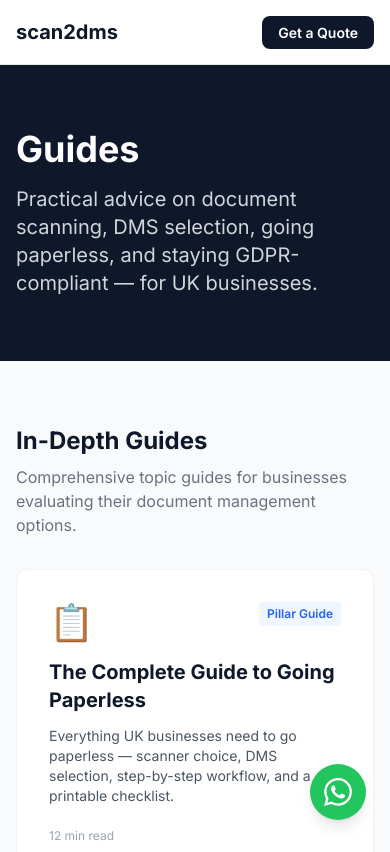
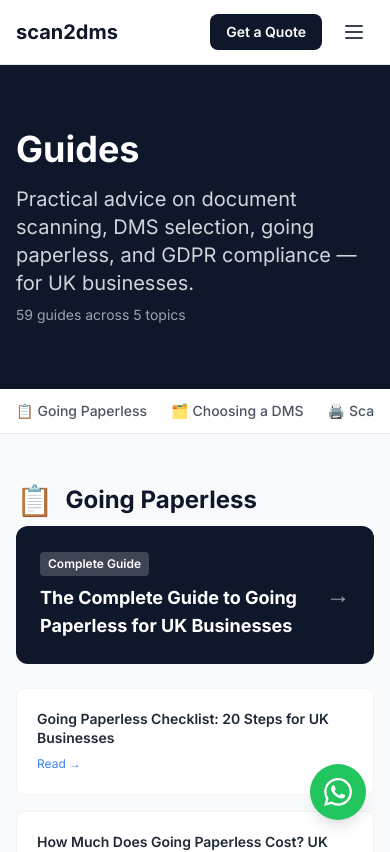
Before and after one commit to ks-g2tron/scan2dms, a Next.js app: page /guides in a window 390 px wide. Shown: the top 852 px of the page. Built offline with nearby package versions, Linux system fonts and the light colour scheme.

Commit message:
feat: full guides index page + mobile hamburger nav + guides footer section

```diff
--- a/src/app/guides/page.tsx
+++ b/src/app/guides/page.tsx
@@ -7,70 +7,100 @@ export const metadata: Metadata = {
   alternates: { canonical: "https://scan2dms.co.uk/guides" },
 };
 
-const pillars = [
+const sections = [
   {
-    href: "/guides/going-paperless-uk-businesses",
-    emoji: "📋",
-    title: "The Complete Guide to Going Paperless",
-    description: "Everything UK businesses need to go paperless — scanner choice, DMS selection, step-by-step workflow, and a printable checklist.",
-    readTime: "12 min read",
-    badge: "Pillar Guide",
+    title: "Going Paperless",
+    slug: "going-paperless",
+    icon: "📋",
+    pillar: { href: "/guides/going-paperless-uk-businesses", title: "The Complete Guide to Going Paperless for UK Businesses" },
+    posts: [
+      { href: "/guides/going-paperless-checklist-uk", title: "Going Paperless Checklist: 20 Steps for UK Businesses" },
+      { href: "/guides/going-paperless-cost-uk-sme", title: "How Much Does Going Paperless Cost? UK SME Guide" },
+      { href: "/guides/going-paperless-manufacturing-shopfloor", title: "Going Paperless on the Manufacturing Shopfloor" },
+      { href: "/guides/going-paperless-law-firm-uk", title: "Going Paperless in a Law Firm: What's Different" },
+      { href: "/guides/digitise-paper-files-backlog", title: "How to Digitise a Backlog of Paper Files" },
+      { href: "/guides/train-team-go-paperless", title: "How to Train Your Team to Go Paperless" },
+      { href: "/guides/hidden-cost-of-paper-in-business", title: "The Hidden Cost of Paper in Business" },
+      { href: "/guides/paper-vs-digital-when-manual-wins", title: "Paper vs Digital: When Manual Still Wins" },
+      { href: "/guides/document-management-remote-hybrid-teams-uk", title: "Document Management for Remote and Hybrid Teams" },
+      { href: "/guides/document-scanning-iso-9001-quality-management", title: "Document Scanning for ISO 9001 Quality Management" },
+    ],
   },
   {
-    href: "/guides/how-to-choose-document-management-system-uk",
-    emoji: "🗂️",
-    title: "How to Choose a DMS: UK Buyer's Guide",
-    description: "Five key questions, feature checklist, cloud vs on-premise, and a sector-by-sector breakdown to help you pick the right system.",
-    readTime: "14 min read",
-    badge: "Pillar Guide",
+    title: "Choosing a DMS",
+    slug: "choosing-dms",
+    icon: "🗂️",
+    pillar: { href: "/guides/how-to-choose-document-management-system-uk", title: "How to Choose a Document Management System: UK Buyer's Guide" },
+    posts: [
+      { href: "/guides/sharepoint-vs-dedicated-dms-uk", title: "SharePoint vs Dedicated DMS: Which is Right for You?" },
+      { href: "/guides/is-sharepoint-good-enough-as-dms", title: "Is SharePoint Good Enough as a DMS?" },
+      { href: "/guides/cloud-dms-vs-on-premise-uk", title: "Cloud DMS vs On-Premise: UK Business Guide" },
+      { href: "/guides/free-vs-paid-dms-uk", title: "Free vs Paid DMS: When to Upgrade" },
+      { href: "/guides/best-dms-law-firms-uk", title: "Best Document Management Systems for UK Law Firms" },
+      { href: "/guides/best-dms-accountants-finance-uk", title: "Best DMS for UK Accountants and Finance Teams" },
+      { href: "/guides/best-dms-healthcare-nhs-uk", title: "Best DMS for Healthcare and NHS Organisations" },
+      { href: "/guides/best-dms-manufacturing-uk", title: "Best DMS for UK Manufacturing Businesses" },
+      { href: "/guides/dms-roi-calculation-uk", title: "How to Calculate the ROI of a DMS" },
+      { href: "/guides/migrate-shared-drive-to-dms", title: "How to Migrate from a Shared Drive to a DMS" },
+      { href: "/guides/dms-implementation-guide-uk", title: "DMS Implementation Guide: From Selection to Go-Live" },
+    ],
   },
   {
-    href: "/guides/scan-to-dms-document-scanning-workflows",
-    emoji: "🖨️",
-    title: "Scan to DMS: Document Scanning Workflows",
-    description: "How to scan directly to SharePoint or a DMS without a PC — including why HP scan-to-SharePoint broke in 2025 and how to fix it.",
-    readTime: "11 min read",
-    badge: "Pillar Guide",
+    title: "Scan to DMS",
+    slug: "scan-to-dms",
+    icon: "🖨️",
+    pillar: { href: "/guides/scan-to-dms-document-scanning-workflows", title: "Scan to DMS: Complete Guide to Document Scanning Workflows" },
+    posts: [
+      { href: "/guides/what-is-scan-to-dms", title: "What is Scan to DMS?" },
+      { href: "/guides/why-pc-free-scanning", title: "Why PC-Free Scanning?" },
+      { href: "/guides/scan-to-sharepoint-without-pc-setup", title: "How to Scan to SharePoint Without a PC" },
+      { href: "/guides/sharepoint-scanner-setup", title: "SharePoint Scanner Setup Guide" },
+      { href: "/guides/hp-scan-to-sharepoint-stopped-working-fix", title: "HP Scan to SharePoint Stopped Working? Here's the Fix" },
+      { href: "/guides/connect-scanner-sharepoint-online-modern-auth", title: "Connect Your Scanner to SharePoint Online with Modern Auth" },
+      { href: "/guides/scan-to-sharepoint-vs-onedrive", title: "Scan to SharePoint vs OneDrive: Which to Use?" },
+      { href: "/guides/scan-to-email-vs-scan-to-dms", title: "Scan to Email vs Scan to DMS: What's the Difference?" },
+      { href: "/guides/barcode-document-splitting-explained", title: "Barcode Document Splitting Explained" },
+      { href: "/guides/ocr-explained-how-scanners-make-documents-searchable", title: "OCR Explained: How Scanners Make Documents Searchable" },
+      { href: "/guides/pc-free-network-scanner-buying-guide-uk", title: "PC-Free Network Scanner Buying Guide (UK)" },
+      { href: "/guides/best-document-scanners-manufacturing-shopfloor", title: "Best Document Scanners for Manufacturing Shopfloors" },
+      { href: "/guides/scan-to-dms-healthcare-nhs-data-security", title: "Scan to DMS in Healthcare: NHS Data Security Guidance" },
+    ],
   },
   {
-    href: "/guides/document-management-gdpr-compliance-uk",
-    emoji: "🔒",
-    title: "Document Management and GDPR Compliance",
-    description: "UK GDPR retention periods, right of erasure, audit trail requirements, and sector-specific rules for legal, finance, and healthcare.",
-    readTime: "12 min read",
-    badge: "Pillar Guide",
+    title: "GDPR & Compliance",
+    slug: "gdpr-compliance",
+    icon: "🔒",
+    pillar: { href: "/guides/document-management-gdpr-compliance-uk", title: "Document Management and GDPR Compliance" },
+    posts: [
+      { href: "/guides/uk-document-retention-periods-guide", title: "UK Document Retention Periods: A Plain-English Guide" },
+      { href: "/guides/gdpr-retention-schedule-template", title: "GDPR Retention Schedule Template for UK Businesses" },
+      { href: "/guides/gdpr-paper-documents-business-uk", title: "GDPR and Paper Documents: What UK Businesses Must Know" },
+      { href: "/guides/handle-subject-access-request-dms", title: "How to Handle a Subject Access Request Using Your DMS" },
+      { href: "/guides/what-is-audit-trail-dms", title: "What is an Audit Trail in a DMS — and Why It Matters?" },
+      { href: "/guides/secure-document-disposal-uk", title: "Secure Document Disposal: UK Business Requirements" },
+      { href: "/guides/is-sharepoint-gdpr-compliant", title: "Is SharePoint GDPR Compliant?" },
+      { href: "/guides/data-residency-post-brexit-dms", title: "Data Residency After Brexit: What DMS Buyers Need to Know" },
+      { href: "/guides/gdpr-compliance-checklist-law-firms", title: "GDPR Document Management Checklist for Law Firms" },
+      { href: "/guides/gdpr-compliance-checklist-accountants", title: "GDPR Document Management Checklist for Accountants" },
+    ],
   },
   {
-    href: "/guides/find-hire-dms-consultant-uk",
-    emoji: "👤",
-    title: "How to Find and Hire a DMS Consultant",
-    description: "What consultants do, when you need one, what implementation costs, and how to avoid the red flags when choosing.",
-    readTime: "10 min read",
-    badge: "Pillar Guide",
-  },
-];
-
-const foundationGuides = [
-  {
-    href: "/guides/what-is-scan-to-dms",
-    emoji: "📄",
-    title: "What is Scan to DMS?",
-    description: "A plain-English guide to document management systems and why scan-to-DMS is replacing manual filing.",
-    readTime: "4 min read",
-  },
-  {
-    href: "/guides/sharepoint-scanner-setup",
-    emoji: "☁️",
-    title: "SharePoint Scanner Setup",
-    description: "Step-by-step: how to connect a scanner directly to SharePoint without a PC.",
-    readTime: "6 min read",
-  },
-  {
-    href: "/guides/why-pc-free-scanning",
-    emoji: "🖨️",
-    title: "Why PC-Free Scanning?",
-    description: "The case for dedicated scanners that work without a connected computer — and who they suit.",
-    readTime: "3 min read",
+    title: "DMS Consultants",
+    slug: "dms-consultants",
+    icon: "👤",
+    pillar: { href: "/guides/find-hire-dms-consultant-uk", title: "How to Find and Hire a DMS Consultant in the UK" },
+    posts: [
+      { href: "/guides/what-does-dms-consultant-do", title: "What Does a DMS Consultant Actually Do?" },
+      { href: "/guides/dms-consultant-cost-uk", title: "How Much Does a DMS Consultant Cost in the UK?" },
+      { href: "/guides/dms-implementation-questions-ask-consultant", title: "20 Questions to Ask a DMS Consultant Before You Hire Them" },
+      { href: "/guides/dms-implementation-failed-lessons", title: "Why DMS Implementations Fail (and How to Avoid It)" },
+      { href: "/guides/document-management-strategy-uk-sme", title: "Document Management Strategy for UK SMEs: Where to Start" },
+      { href: "/guides/dms-project-brief-template", title: "DMS Project Brief Template" },
+      { href: "/guides/dms-consultant-vs-vendor-implementation", title: "DMS Consultant vs Vendor Implementation Team" },
+      { href: "/guides/dms-consultants-manufacturing-sector", title: "DMS Consultants for UK Manufacturing: What to Look For" },
+      { href: "/guides/dms-consultant-red-flags", title: "7 Red Flags When Hiring a DMS Consultant" },
+      { href: "/guides/dms-consultant-sharepoint-specialist", title: "Do You Need a SharePoint Specialist or a DMS Consultant?" },
+    ],
   },
 ];
 
@@ -81,59 +111,79 @@ export default function GuidesPage() {
         <div className="max-w-7xl mx-auto px-4 sm:px-6 lg:px-8">
           <h1 className="text-4xl font-bold mb-4">Guides</h1>
           <p className="text-xl text-gray-300 max-w-2xl">
-            Practical advice on document scanning, DMS selection, going paperless, and staying GDPR-compliant — for UK businesses.
+            Practical advice on document scanning, DMS selection, going paperless, and GDPR compliance — for UK businesses.
           </p>
+          <p className="text-gray-400 mt-2 text-sm">{sections.reduce((n, s) => n + 1 + s.posts.length, 0)} guides across {sections.length} topics</p>
         </div>
       </section>
 
-      {/* Pillar guides */}
-      <section className="max-w-7xl mx-auto px-4 sm:px-6 lg:px-8 py-16">
-        <h2 className="text-2xl font-bold text-navy mb-2">In-Depth Guides</h2>
-        <p className="text-gray-500 mb-8">Comprehensive topic guides for businesses evaluating their document management options.</p>
-        <div className="grid grid-cols-1 md:grid-cols-2 lg:grid-cols-3 gap-8">
-          {pillars.map((guide) => (
+      {/* Quick jump nav */}
+      <div className="bg-white border-b border-gray-200 sticky top-16 z-40">
+        <div className="max-w-7xl mx-auto px-4 sm:px-6 lg:px-8">
+          <div className="flex gap-6 overflow-x-auto py-3 text-sm">
+            {sections.map((s) => (
+              <a key={s.slug} href={`#${s.slug}`} className="whitespace-nowrap text-gray-600 hover:text-navy font-medium flex items-center gap-1">
+                <span>{s.icon}</span> {s.title}
+              </a>
+            ))}
+          </div>
+        </div>
+      </div>
+
+      {/* Sections */}
+      <div className="max-w-7xl mx-auto px-4 sm:px-6 lg:px-8 py-12 space-y-16">
+        {sections.map((section) => (
+          <section key={section.slug} id={section.slug}>
+            <div className="flex items-center gap-3 mb-2">
+              <span className="text-3xl">{section.icon}</span>
+              <h2 className="text-2xl font-bold text-navy">{section.title}</h2>
+            </div>
+
+            {/* Pillar card */}
             <Link
-              key={guide.href}
-              href={guide.href}
-              className="bg-white rounded-xl p-8 shadow-sm border border-gray-100 hover:shadow-md hover:border-blue-200 transition-all group"
+              href={section.pillar.href}
+              className="block bg-navy text-white rounded-xl p-6 mb-6 hover:bg-gray-800 transition-colors group"
             >
-              <div className="flex items-start justify-between mb-4">
-                <div className="text-4xl">{guide.emoji}</div>
-                <span className="text-xs font-semibold text-blue-600 bg-blue-50 px-2 py-1 rounded">
-                  {guide.badge}
-                </span>
+              <div className="flex items-center justify-between">
+                <div>
+                  <span className="text-xs font-semibold bg-white/20 px-2 py-1 rounded mb-2 inline-block">Complete Guide</span>
+                  <h3 className="text-lg font-bold group-hover:underline">{section.pillar.title}</h3>
+                </div>
+                <span className="text-white/60 text-2xl ml-4">→</span>
               </div>
-              <h2 className="text-xl font-bold text-navy mb-3 group-hover:text-blue-600 transition-colors">
-                {guide.title}
-              </h2>
-              <p className="text-gray-600 mb-4 text-sm">{guide.description}</p>
-              <span className="text-gray-400 text-xs">{guide.readTime}</span>
             </Link>
-          ))}
+
+            {/* Cluster posts grid */}
+            <div className="grid grid-cols-1 sm:grid-cols-2 lg:grid-cols-3 gap-4">
+              {section.posts.map((post) => (
+                <Link
+                  key={post.href}
+                  href={post.href}
+                  className="bg-white rounded-lg p-5 border border-gray-100 hover:border-blue-300 hover:shadow-sm transition-all group"
+                >
+                  <h3 className="text-sm font-semibold text-gray-800 group-hover:text-blue-600 transition-colors leading-snug">
+                    {post.title}
+                  </h3>
+                  <span className="text-blue-500 text-xs mt-2 inline-block group-hover:underline">Read →</span>
+                </Link>
+              ))}
+            </div>
+          </section>
+        ))}
+      </div>
+
+      {/* CTA */}
+      <div className="bg-navy text-white">
+        <div className="max-w-7xl mx-auto px-4 sm:px-6 lg:px-8 py-16 text-center">
+          <h2 className="text-3xl font-bold mb-4">Ready to get started?</h2>
+          <p className="text-gray-300 mb-8 max-w-xl mx-auto">Find a DMS consultant, compare systems, or get a quote on the Plustek eScan.</p>
+          <div className="flex flex-wrap gap-4 justify-center">
+            <Link href="/consultants" className="bg-white text-navy font-semibold px-8 py-3 rounded-lg hover:bg-gray-100 transition-colors">Find a Consultant →</Link>
+            <Link href="/dms" className="border border-white text-white font-semibold px-8 py-3 rounded-lg hover:bg-white hover:text-navy transition-colors">Compare DMS Systems →</Link>
+            <Link href="/contact" className="border border-white text-white font-semibold px-8 py-3 rounded-lg hover:bg-white hover:text-navy transition-colors">Get a Quote →</Link>
+          </div>
         </div>
-      </section>
-
-      {/* Foundation guides */}
-      <section className="max-w-7xl mx-auto px-4 sm:px-6 lg:px-8 pb-16">
-        <h2 className="text-2xl font-bold text-navy mb-2">Quick Guides</h2>
-        <p className="text-gray-500 mb-8">Short, focused guides on specific topics.</p>
-        <div className="grid grid-cols-1 md:grid-cols-3 gap-8">
-          {foundationGuides.map((guide) => (
-            <Link
-              key={guide.href}
-              href={guide.href}
-              className="bg-white rounded-xl p-8 shadow-sm border border-gray-100 hover:shadow-md hover:border-blue-200 transition-all group"
-            >
-              <div className="text-4xl mb-4">{guide.emoji}</div>
-              <h2 className="text-xl font-bold text-navy mb-3 group-hover:text-blue-600 transition-colors">
-                {guide.title}
-              </h2>
-              <p className="text-gray-600 mb-4 text-sm">{guide.description}</p>
-              <span className="text-gray-400 text-xs">{guide.readTime}</span>
-            </Link>
-          ))}
-        </div>
-      </section>
+      </div>
     </main>
   );
 }
--- a/src/app/layout.tsx
+++ b/src/app/layout.tsx
@@ -2,6 +2,7 @@ import type { Metadata } from "next";
 import Script from "next/script";
 import "./globals.css";
 import Link from "next/link";
+import Navbar from "@/components/Navbar";
 
 export const metadata: Metadata = {
   title: {
@@ -18,59 +19,13 @@ export const metadata: Metadata = {
   },
 };
 
-function Navbar() {
-  const links = [
-    { href: "/dms", label: "DMS Systems" },
-    { href: "/consultants", label: "Find a Consultant" },
-    { href: "/list-your-practice", label: "List Your Practice" },
-    { href: "/guides", label: "Guides" },
-    { href: "/industries", label: "Industries" },
-    { href: "/products/escan-a450-pro", label: "Hardware" },
-  ];
 
-  return (
-    <nav className="bg-white border-b border-gray-200 sticky top-0 z-50">
-      <div className="max-w-7xl mx-auto px-4 sm:px-6 lg:px-8">
-        <div className="flex justify-between items-center h-16">
-          <Link href="/" className="text-xl font-bold text-navy">
-            scan2dms
-          </Link>
-          <div className="hidden md:flex items-center space-x-8">
-            {links.map((link) => (
-              <Link
-                key={link.href}
-                href={link.href}
-                className="text-sm font-medium text-gray-700 hover:text-blue-accent transition-colors"
-              >
-                {link.label}
-              </Link>
-            ))}
-            <Link
-              href="/contact"
-              className="bg-navy text-white px-5 py-2 rounded-lg text-sm font-semibold hover:bg-gray-800 transition-colors"
-            >
-              Get a Quote
-            </Link>
-          </div>
-          <div className="md:hidden">
-            <Link
-              href="/contact"
-              className="bg-navy text-white px-4 py-2 rounded-lg text-sm font-semibold"
-            >
-              Get a Quote
-            </Link>
-          </div>
-        </div>
-      </div>
-    </nav>
-  );
-}
 
 function Footer() {
   return (
     <footer className="bg-navy text-white">
       <div className="max-w-7xl mx-auto px-4 sm:px-6 lg:px-8 py-12">
-        <div className="grid grid-cols-1 md:grid-cols-4 gap-8">
+        <div className="grid grid-cols-1 md:grid-cols-5 gap-8">
           <div>
             <h3 className="text-lg font-bold mb-4">scan2dms</h3>
             <p className="text-gray-400 text-sm">
@@ -85,6 +40,16 @@ function Footer() {
               <li><Link href="/solutions/scan-to-onedrive" className="hover:text-white">Scan to OneDrive</Link></li>
               <li><Link href="/solutions/scan-to-network-folder" className="hover:text-white">Scan to Network Folder</Link></li>
               <li><Link href="/solutions/scan-to-email" className="hover:text-white">Scan to Email</Link></li>
+            </ul>
+          </div>
+          <div>
+            <h4 className="font-semibold mb-3">Guides</h4>
+            <ul className="space-y-2 text-sm text-gray-400">
+              <li><Link href="/guides" className="hover:text-white">All Guides</Link></li>
+              <li><Link href="/guides/going-paperless-uk-businesses" className="hover:text-white">Going Paperless</Link></li>
+              <li><Link href="/guides/how-to-choose-document-management-system-uk" className="hover:text-white">Choosing a DMS</Link></li>
+              <li><Link href="/guides/document-management-gdpr-compliance-uk" className="hover:text-white">GDPR & Compliance</Link></li>
+              <li><Link href="/guides/find-hire-dms-consultant-uk" className="hover:text-white">DMS Consultants</Link></li>
             </ul>
           </div>
           <div>
--- /dev/null
+++ b/src/components/Navbar.tsx
@@ -0,0 +1,81 @@
+"use client";
+import { useState } from "react";
+import Link from "next/link";
+
+export default function Navbar() {
+  const [mobileOpen, setMobileOpen] = useState(false);
+
+  const links = [
+    { href: "/guides", label: "Guides" },
+    { href: "/dms", label: "DMS Systems" },
+    { href: "/consultants", label: "Find a Consultant" },
+    { href: "/products/escan-a450-pro", label: "Hardware" },
+    { href: "/list-your-practice", label: "List Your Practice" },
+  ];
+
+  return (
+    <nav className="bg-white border-b border-gray-200 sticky top-0 z-50">
+      <div className="max-w-7xl mx-auto px-4 sm:px-6 lg:px-8">
+        <div className="flex justify-between items-center h-16">
+          <Link href="/" className="text-xl font-bold text-navy">
+            scan2dms
+          </Link>
+          {/* Desktop nav */}
+          <div className="hidden md:flex items-center space-x-8">
+            {links.map((link) => (
+              <Link
+                key={link.href}
+                href={link.href}
+                className="text-sm font-medium text-gray-700 hover:text-blue-accent transition-colors"
+              >
+                {link.label}
+              </Link>
+            ))}
+            <Link
+              href="/contact"
+              className="bg-navy text-white px-5 py-2 rounded-lg text-sm font-semibold hover:bg-gray-800 transition-colors"
+            >
+              Get a Quote
+            </Link>
+          </div>
+          {/* Mobile: hamburger + CTA */}
+          <div className="md:hidden flex items-center gap-3">
+            <Link href="/contact" className="bg-navy text-white px-4 py-2 rounded-lg text-sm font-semibold">
+              Get a Quote
+            </Link>
+            <button
+              onClick={() => setMobileOpen(!mobileOpen)}
+              className="p-2 rounded-lg text-gray-700 hover:bg-gray-100 transition-colors"
+              aria-label="Toggle menu"
+            >
+              {mobileOpen ? (
+                <svg className="w-6 h-6" fill="none" stroke="currentColor" viewBox="0 0 24 24">
+                  <path strokeLinecap="round" strokeLinejoin="round" strokeWidth={2} d="M6 18L18 6M6 6l12 12" />
+                </svg>
+              ) : (
+                <svg className="w-6 h-6" fill="none" stroke="currentColor" viewBox="0 0 24 24">
+                  <path strokeLinecap="round" strokeLinejoin="round" strokeWidth={2} d="M4 6h16M4 12h16M4 18h16" />
+                </svg>
+              )}
+            </button>
+          </div>
+        </div>
+      </div>
+      {/* Mobile dropdown */}
+      {mobileOpen && (
+        <div className="md:hidden bg-white border-t border-gray-100 px-4 py-4 space-y-1">
+          {links.map((link) => (
+            <Link
+              key={link.href}
+              href={link.href}
+              onClick={() => setMobileOpen(false)}
+              className="block px-3 py-3 text-sm font-medium text-gray-700 hover:bg-gray-50 hover:text-navy rounded-lg transition-colors"
+            >
+              {link.label}
+            </Link>
+          ))}
+        </div>
+      )}
+    </nav>
+  );
+}
```
